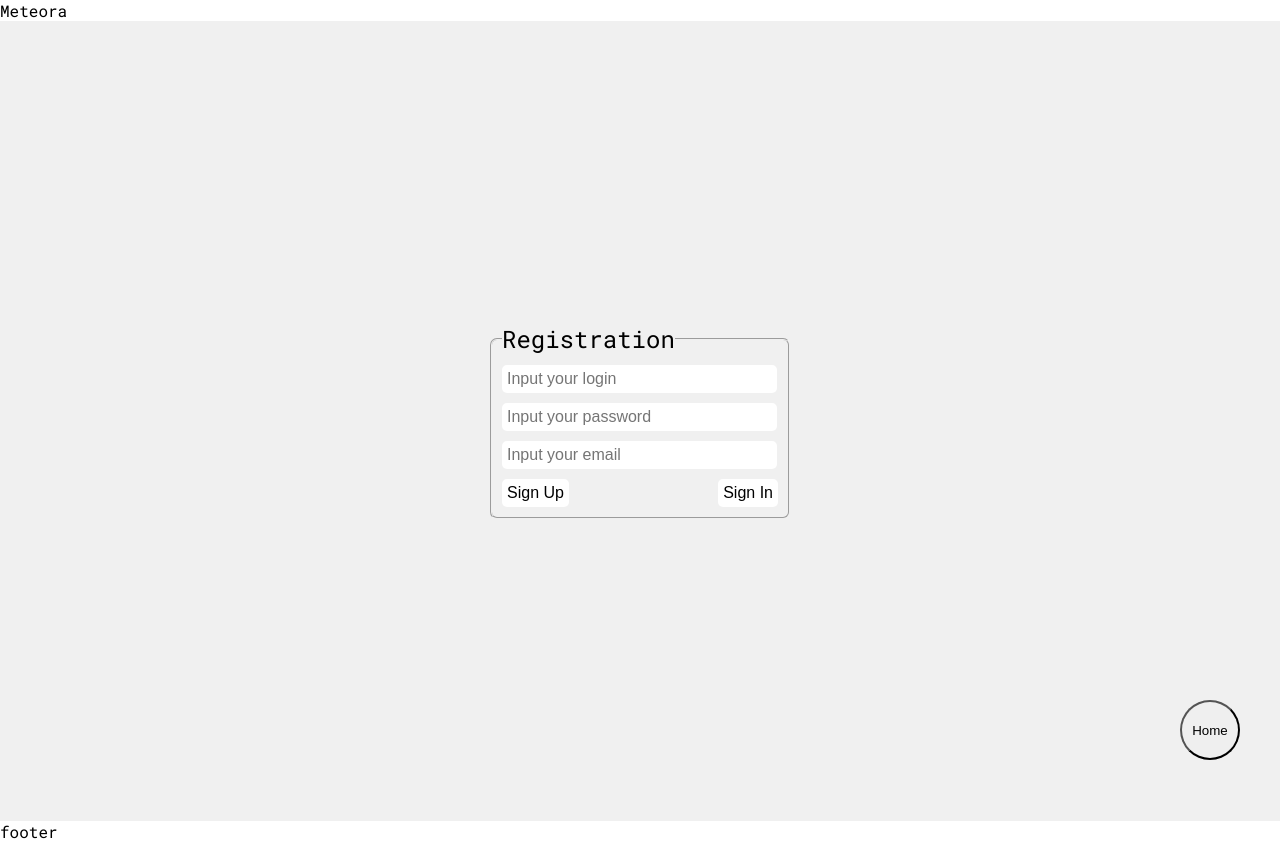
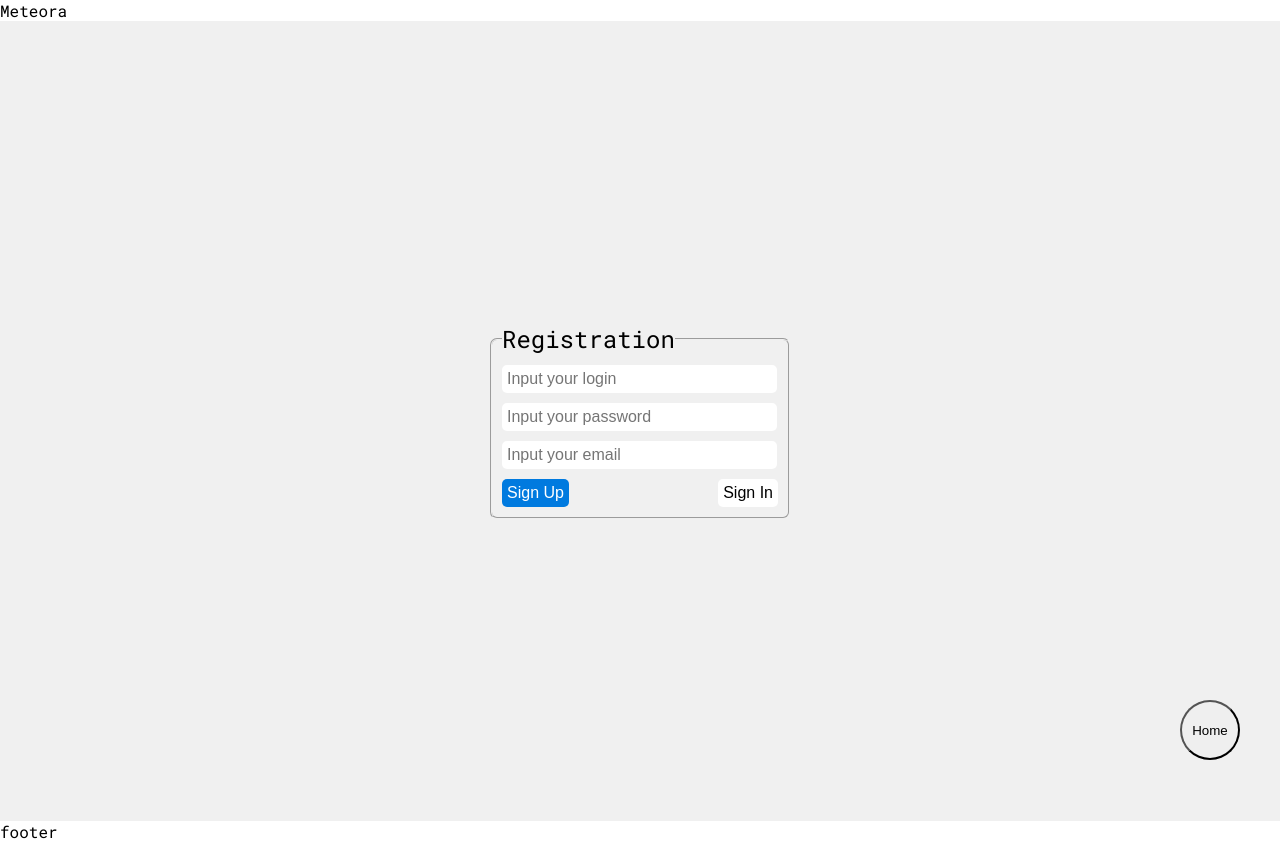
Before and after one commit to exodie/taxi-web, a Next.js app in the folder client-web/: page /auth/signup in a window 1280 px wide. Built offline with nearby package versions, Linux system fonts and the light colour scheme.

Commit message:
Update auth.scss

```diff
--- a/client-web/src/app/auth/styles/auth.scss
+++ b/client-web/src/app/auth/styles/auth.scss
@@ -5,7 +5,7 @@
   flex-direction: column;
   justify-content: center;
 
-  width: 100vw;
+  width: 100%;
   height: 100vh;
 
   overflow-x: hidden;
@@ -83,4 +83,9 @@
   :focus {
     cursor: pointer;
   }
+
+  .btn__active {
+    background: #007adf;
+    color: white;
+  }
 }
```
